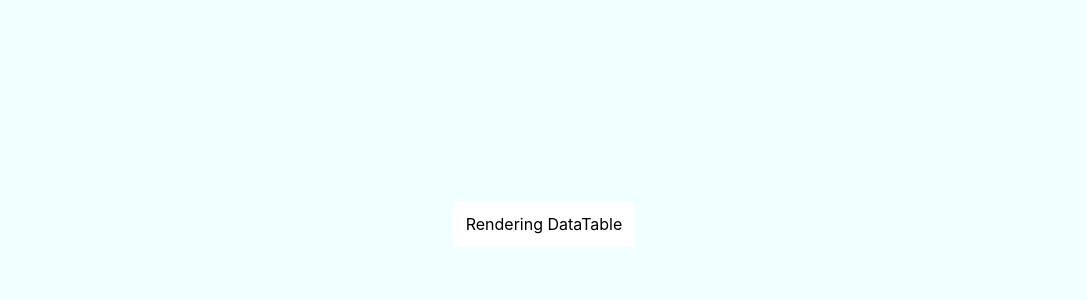
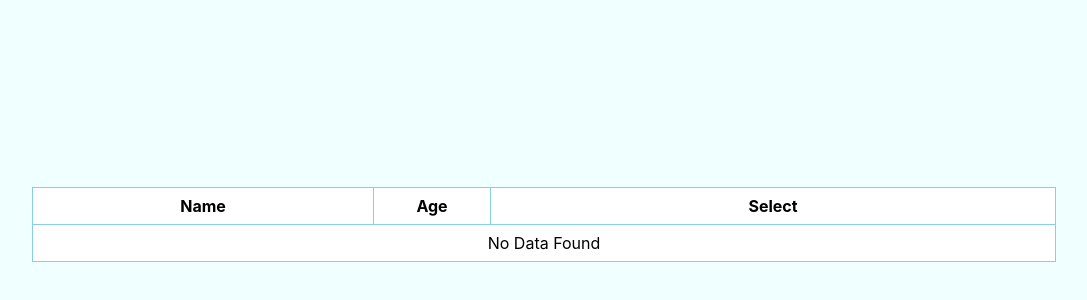
Before and after one commit to dreamer01/react-datatable, a React (Create React App) app: page / in a window 1280 px wide. Shown: the part 176-476 px from the top of the page, without its empty margins (96-1183 px from the left). Built offline with nearby package versions, Linux system fonts and the light colour scheme.

Commit message:
Adding initial column configuration

```diff
--- a/src/components/DataTable/index.js
+++ b/src/components/DataTable/index.js
@@ -4,12 +4,33 @@ import PropTypes from "prop-types";
 import "./table.css";
 
 function DataTable({ columns, rows, onRowClick, onSelectionChange }) {
+  const renderColumns = (col) => (
+    <th
+      key={col.id}
+      style={{ width: col.width || `${100 / (columns.length + 1)}%` }}
+    >
+      {col.label}
+    </th>
+  );
+
+  const renderRows = (row) => {};
+
   return (
     <table>
       <tbody>
         <tr>
-          <td>Rendering DataTable</td>
+          {columns.length > 0 && columns.map(renderColumns)}
+          <th>Select</th>
         </tr>
+        {rows.length > 0 ? (
+          rows.map(renderRows)
+        ) : (
+          <tr>
+            <td className="not-found" colSpan={columns.length + 1}>
+              No Data Found
+            </td>
+          </tr>
+        )}
       </tbody>
     </table>
   );
--- a/src/components/DataTable/table.css
+++ b/src/components/DataTable/table.css
@@ -1,4 +1,20 @@
 table {
+  width: 80%;
   background-color: white;
   padding: 10px;
+  border-collapse: collapse;
 }
+
+td,
+th {
+  border: 1px solid skyblue;
+  padding: 8px;
+}
+
+.numeric-col {
+  text-align: right;
+}
+
+.not-found {
+  text-align: center;
+}
--- a/src/screens/App/App.js
+++ b/src/screens/App/App.js
@@ -4,9 +4,23 @@ import DataTable from "../../components/DataTable";
 import "./App.css";
 
 function App() {
+  const columnsConfig = [
+    {
+      id: "name",
+      label: "Name",
+      numeric: false,
+    },
+    {
+      id: "age",
+      label: "Age",
+      numeric: true,
+      width: "100px",
+    },
+  ];
+
   return (
     <div className="wrapper">
-      <DataTable />
+      <DataTable columns={columnsConfig} />
     </div>
   );
 }
```
Also changed, not shown: 1 other file (tests, documents, lock files or other folders).
